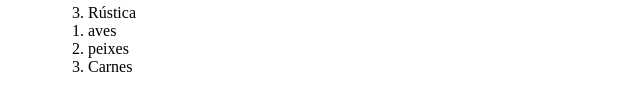
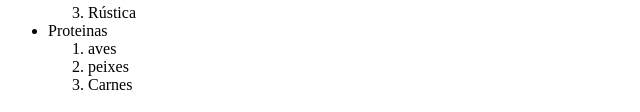
Before and after one commit to Sluvizottodev/aula_FUNDAMENTOS_WEB, a plain HTML site: page 1.2_ex.html in a window 1280 px wide. Shown: the part 236-348 px from the top of the page, without its empty margins (0-640 px from the left). Drawn offline with Linux system fonts and the light colour scheme.

Commit message:
Adicionando item "Proteinas" à lista em 1.2_ex.html

```diff
--- a/1.2_ex.html
+++ b/1.2_ex.html
@@ -21,7 +21,7 @@
                     <li>Sonhos</li>
                     <li>Rústica</li>
                 </ol>
-
+            <li>Proteinas</li>
                 <ol>
                     <li>aves</li>
                     <li>peixes</li>
```
